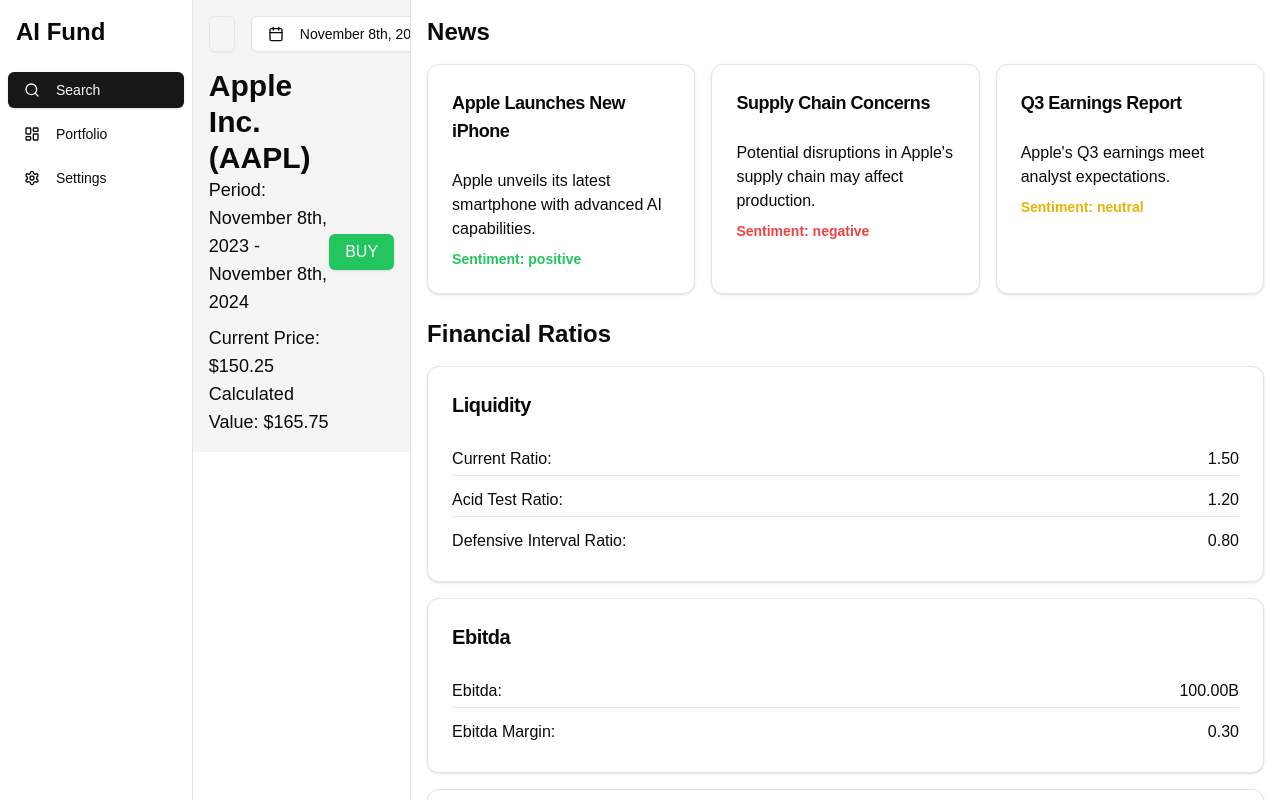
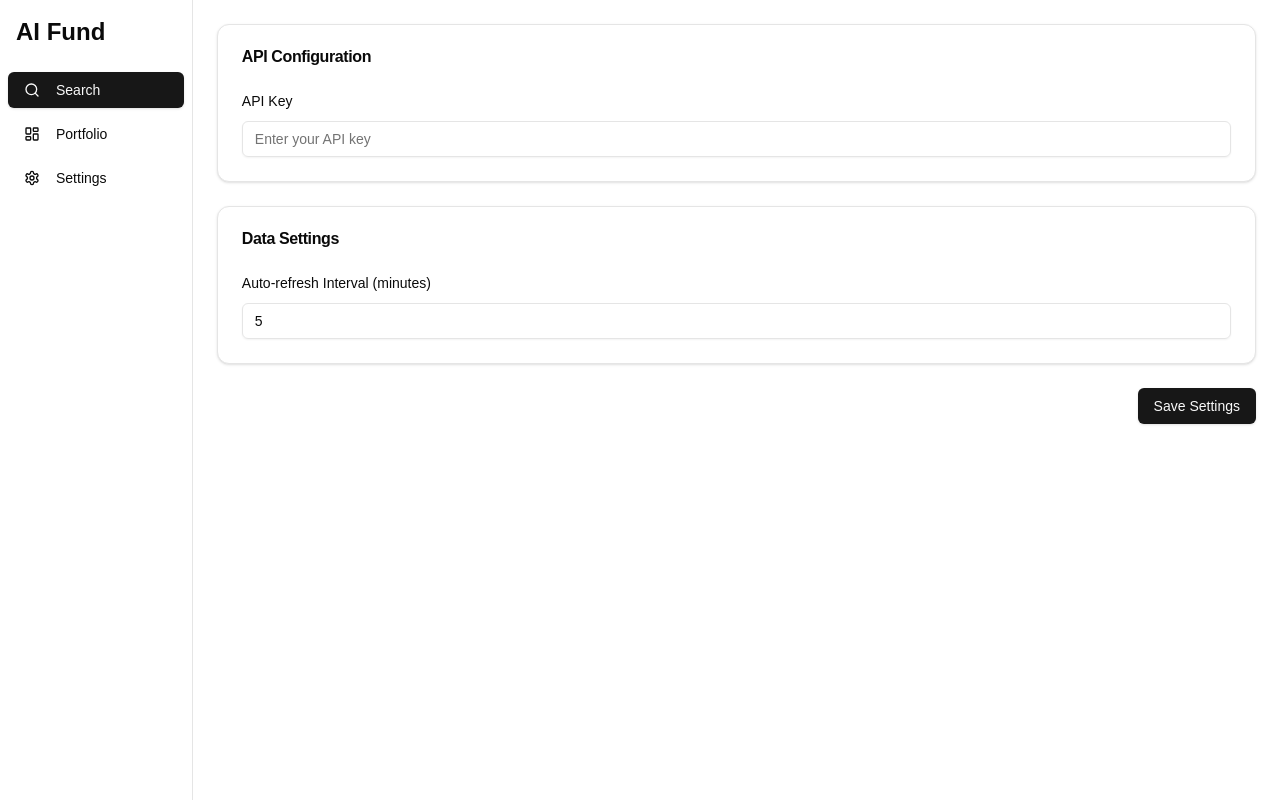
Before and after one commit to alvropena/ai-fund-nextjs, a Next.js app: page /search in a window 1280 px wide. Shown: the top 800 px of the page. Built offline with nearby package versions, Linux system fonts and the light colour scheme.

Commit message:
Refactor financial data fetching and add API settings

```diff
--- a/app/(main)/search/page.tsx
+++ b/app/(main)/search/page.tsx
@@ -1,231 +1,68 @@
 'use client'
 
-import { useState, useEffect } from 'react'
+import { useState } from 'react'
 import { Button } from "@/components/ui/button"
 import { Card, CardContent, CardHeader, CardTitle } from "@/components/ui/card"
-import { ResizableHandle, ResizablePanel, ResizablePanelGroup } from "@/components/ui/resizable"
+import { ResizablePanel, ResizablePanelGroup } from "@/components/ui/resizable"
 import { ScrollArea } from "@/components/ui/scroll-area"
-import { CalendarIcon } from "lucide-react"
-import { format, subYears } from "date-fns"
-import { cn } from "@/lib/utils"
-import { Calendar } from "@/components/ui/calendar"
-import { Popover, PopoverContent, PopoverTrigger } from "@/components/ui/popover"
 import { Input } from "@/components/ui/input"
+import { Label } from "@/components/ui/label"
 
-// Mock function to fetch financial data
-const fetchFinancialData = async (ticker: string, period: Date) => {
-  // This would be replaced with an actual API call
-  return {
-    name: "Apple Inc.",
-    ticker: ticker,
-    currentPrice: 150.25,
-    calculatedValue: 165.75,
-    recommendation: "buy",
-    news: [
-      { title: "Apple Launches New iPhone", summary: "Apple unveils its latest smartphone with advanced AI capabilities.", sentiment: "positive" },
-      { title: "Supply Chain Concerns", summary: "Potential disruptions in Apple's supply chain may affect production.", sentiment: "negative" },
-      { title: "Q3 Earnings Report", summary: "Apple's Q3 earnings meet analyst expectations.", sentiment: "neutral" }
-    ],
-    ratios: {
-      liquidity: {
-        currentRatio: 1.5,
-        acidTestRatio: 1.2,
-        defensiveIntervalRatio: 0.8
-      },
-      ebitda: {
-        ebitda: 100000000000,
-        ebitdaMargin: 0.3
-      },
-      leverage: {
-        debtRatio: 0.4,
-        solvencyRatio: 0.6,
-        leverage: 1.5
-      },
-      efficiency: {
-        inventoryTurnover: 52.1,
-        receivablesTurnover: 12.3,
-        payablesTurnover: 8.7,
-        assetTurnover: 0.8
-      },
-      profitability: {
-        salesMargin: 0.21,
-        returnOnAssets: 0.17,
-        returnOnEquity: 0.74
-      },
-      dupontRatios: {
-        salesMargin: 0.21,
-        assetTurnover: 0.8,
-        leverage: 1.5
-      },
-      economicValueRatios: {
-        roe: 0.74,
-        economicMargin: 0.15,
-        eva: 50000000000
-      },
-      stockPerformance: {
-        earningsPerShare: 5.61,
-        dividendsPerShare: 0.88,
-        marketValue: 2500000000000,
-        marketValueAdded: 500000000000
-      }
-    }
-  }
-}
+export default function Settings() {
+  const [apiKey, setApiKey] = useState("")
+  const [refreshInterval, setRefreshInterval] = useState("5")
 
-export default function SearchPage() {
-  const [open, setOpen] = useState(false)
-  const [ticker, setTicker] = useState("AAPL")
-  const [date, setDate] = useState<Date>(subYears(new Date(), 1))
-  const [financialData, setFinancialData] = useState<any>(null)
-
-  useEffect(() => {
-    handleSearch()
-  }, [])
-
-  const handleSearch = async () => {
-    if (ticker && date) {
-      const data = await fetchFinancialData(ticker, date)
-      setFinancialData(data)
-      setOpen(false)
-    }
-  }
-
-  const recommendationStyle = (recommendation: string) => {
-    switch (recommendation) {
-      case 'buy':
-        return 'bg-green-500 hover:bg-green-600'
-      case 'sell':
-        return 'bg-red-500 hover:bg-red-600'
-      case 'hold':
-        return 'bg-yellow-500 hover:bg-yellow-600'
-      default:
-        return 'bg-gray-500 hover:bg-gray-600'
-    }
-  }
-
-  const sentimentStyle = (sentiment: string) => {
-    switch (sentiment) {
-      case 'positive':
-        return 'text-green-500'
-      case 'negative':
-        return 'text-red-500'
-      default:
-        return 'text-yellow-500'
-    }
-  }
-
-  const formatValue = (value: number) => {
-    if (Math.abs(value) >= 1e9) {
-      return (value / 1e9).toFixed(2) + 'B'
-    } else if (Math.abs(value) >= 1e6) {
-      return (value / 1e6).toFixed(2) + 'M'
-    } else if (Math.abs(value) >= 1e3) {
-      return (value / 1e3).toFixed(2) + 'K'
-    } else {
-      return value.toFixed(2)
-    }
+  const handleSave = () => {
+    // Save settings logic would go here
+    console.log("Saving settings:", { apiKey, refreshInterval })
   }
 
   return (
-    <ResizablePanelGroup direction="horizontal">
-      <ResizablePanel defaultSize={20}>
-        <div className="flex flex-col space-y-4 p-4 bg-muted">
-          <div className="flex items-center space-x-4">
+    <ResizablePanelGroup direction="horizontal" className="min-h-screen">
+      <ResizablePanel defaultSize={100}>
+        <ScrollArea className="h-full">
+          <div className="space-y-6 p-6">
+            <Card>
+              <CardHeader>
+                <CardTitle>API Configuration</CardTitle>
+              </CardHeader>
+              <CardContent className="space-y-4">
+                <div className="space-y-2">
+                  <Label htmlFor="apiKey">API Key</Label>
                   <Input
-              type="text"
-              placeholder="Search stocks..."
-              value={ticker}
-              onChange={(e) => setTicker(e.target.value)}
-              className="flex-grow"
+                    id="apiKey"
+                    type="password"
+                    value={apiKey}
+                    onChange={(e) => setApiKey(e.target.value)}
+                    placeholder="Enter your API key"
                   />
-            <Popover>
-              <PopoverTrigger asChild>
-                <Button variant="outline">
-                  <CalendarIcon className="mr-2 h-4 w-4" />
-                  {date ? format(date, "PPP") : <span>Pick a date</span>}
-                </Button>
-              </PopoverTrigger>
-              <PopoverContent className="w-auto p-0">
-                <Calendar
-                  mode="single"
-                  selected={date}
-                  onSelect={setDate}
-                  initialFocus
-                />
-              </PopoverContent>
-            </Popover>
-            <Button onClick={handleSearch}>Search</Button>
-          </div>
-          {financialData && (
-            <div className="flex justify-between items-center">
-              <div>
-                <h1 className="text-xl sm:text-2xl md:text-3xl font-bold">{financialData.name} ({financialData.ticker})</h1>
-                <p className="text-sm sm:text-base md:text-lg">
-                  Period: {format(date, "PPP")} - {format(new Date(), "PPP")}
-                </p>
-                <div className="mt-1 sm:mt-2">
-                  <p className="text-sm sm:text-base md:text-lg">Current Price: ${financialData.currentPrice}</p>
-                  <p className="text-sm sm:text-base md:text-lg">Calculated Value: ${financialData.calculatedValue}</p>
-                </div>
-              </div>
-              <Button
-                className={cn("text-white text-xs sm:text-sm md:text-base", recommendationStyle(financialData.recommendation))}
-              >
-                {financialData.recommendation.toUpperCase()}
-              </Button>
-            </div>
-          )}
-        </div>
-      </ResizablePanel>
-      <ResizableHandle />
-      <ResizablePanel defaultSize={80}>
-        <ScrollArea className="h-full">
-          {financialData ? (
-            <div className="space-y-4 sm:space-y-6 p-4">
-              <div>
-                <h2 className="text-lg sm:text-xl md:text-2xl font-semibold mb-2 sm:mb-4">News</h2>
-                <div className="grid grid-cols-1 md:grid-cols-2 lg:grid-cols-3 gap-4">
-                  {financialData.news.map((item: any, index: number) => (
-                    <Card key={index}>
-                      <CardHeader>
-                        <CardTitle className="text-sm sm:text-base md:text-lg">{item.title}</CardTitle>
-                      </CardHeader>
-                      <CardContent>
-                        <p className="text-xs sm:text-sm md:text-base">{item.summary}</p>
-                        <p className={cn("mt-2 font-semibold text-xs sm:text-sm", sentimentStyle(item.sentiment))}>
-                          Sentiment: {item.sentiment}
-                        </p>
-                      </CardContent>
-                    </Card>
-                  ))}
-                </div>
-              </div>
-              <div>
-                <h2 className="text-lg sm:text-xl md:text-2xl font-semibold mb-2 sm:mb-4">Financial Ratios</h2>
-                {Object.entries(financialData.ratios).map(([category, ratios]: [string, any]) => (
-                  <Card key={category} className="mb-4">
-                    <CardHeader>
-                      <CardTitle className="capitalize text-base sm:text-lg md:text-xl">{category.replace(/([A-Z])/g, ' $1').trim()}</CardTitle>
-                    </CardHeader>
-                    <CardContent>
-                      <div className="space-y-2">
-                        {Object.entries(ratios).map(([ratio, value]: [string, number]) => (
-                          <div key={ratio} className="flex justify-between items-center py-1 border-b last:border-b-0">
-                            <span className="font-medium capitalize text-xs sm:text-sm md:text-base">{ratio.replace(/([A-Z])/g, ' $1').trim()}:</span>
-                            <span className="text-xs sm:text-sm md:text-base">{formatValue(value)}</span>
-                          </div>
-                        ))}
                 </div>
               </CardContent>
             </Card>
-                ))}
+
+            <Card>
+              <CardHeader>
+                <CardTitle>Data Settings</CardTitle>
+              </CardHeader>
+              <CardContent className="space-y-4">
+                <div className="space-y-2">
+                  <Label htmlFor="refreshInterval">Auto-refresh Interval (minutes)</Label>
+                  <Input
+                    id="refreshInterval"
+                    type="number"
+                    min="1"
+                    max="60"
+                    value={refreshInterval}
+                    onChange={(e) => setRefreshInterval(e.target.value)}
+                  />
+                </div>
+              </CardContent>
+            </Card>
+
+            <div className="flex justify-end">
+              <Button onClick={handleSave}>Save Settings</Button>
             </div>
           </div>
-          ) : (
-            <div className="flex h-full items-center justify-center">
-              <p className="text-muted-foreground text-sm sm:text-base md:text-lg">Loading financial data...</p>
-            </div>
-          )}
         </ScrollArea>
       </ResizablePanel>
     </ResizablePanelGroup>
--- a/components/ui/calendar.tsx
+++ b/components/ui/calendar.tsx
@@ -1,6 +1,6 @@
 "use client"
 
-import * as React from "react"
+import type * as React from "react"
 import { ChevronLeft, ChevronRight } from "lucide-react"
 import { DayPicker } from "react-day-picker"
 
--- a/components/ui/command.tsx
+++ b/components/ui/command.tsx
@@ -1,7 +1,7 @@
 "use client"
 
 import * as React from "react"
-import { type DialogProps } from "@radix-ui/react-dialog"
+import type { DialogProps } from "@radix-ui/react-dialog"
 import { Command as CommandPrimitive } from "cmdk"
 import { Search } from "lucide-react"
 
```
Lines whose indentation alone changed are shown as unchanged.
